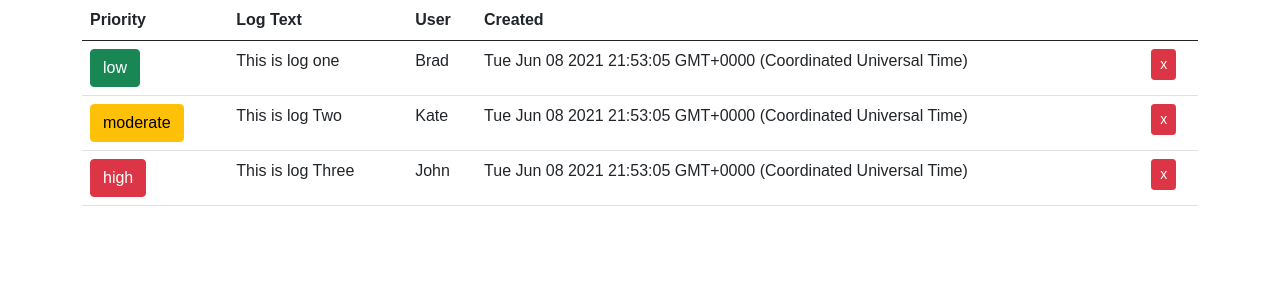
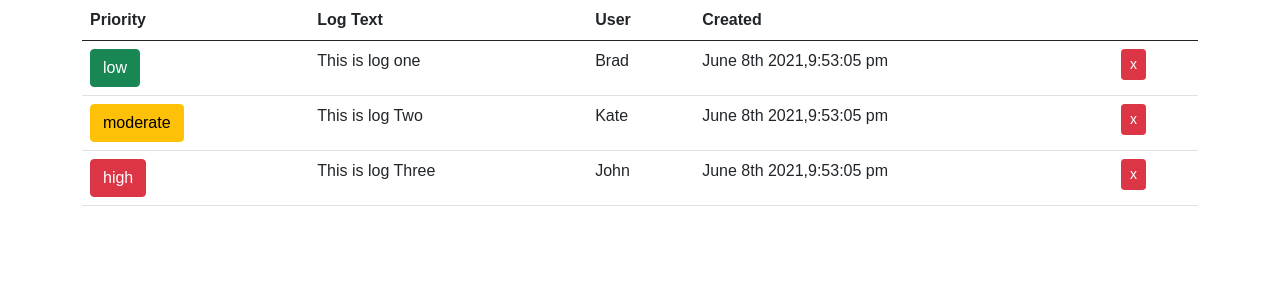
Before and after one commit to EngineerMohamedElhoussieny/electron-projects, a React app in the folder BugLoger/: page / in a window 1280 px wide. Shown: the top 300 px of the page. Built offline with nearby package versions, Linux system fonts and the light colour scheme; the HTML template or start-up script is replaced by a standard one.

Commit message:
formatting-dates-with-moment

```diff
--- a/BugLoger/main.js
+++ b/BugLoger/main.js
@@ -15,7 +15,7 @@
 
 function createMainWindow() {
 	mainWindow = new BrowserWindow({
-		width: 1100,
+		width: isDev ? 1400:1100,
 		height: 800,
 		show: false,
 		backgroundColor:'white',
--- a/BugLoger/package.json
+++ b/BugLoger/package.json
@@ -22,9 +22,11 @@
   },
   "dependencies": {
     "bootstrap": "^5.0.1",
+    "moment": "^2.29.1",
     "react": "^16.13.1",
     "react-bootstrap": "^1.6.1",
-    "react-dom": "^16.13.1"
+    "react-dom": "^16.13.1",
+    "react-moment": "^1.1.1"
   },
   "devDependencies": {
     "@babel/core": "^7.9.6",
--- a/BugLoger/src/components/LogItem.js
+++ b/BugLoger/src/components/LogItem.js
@@ -1,5 +1,6 @@
 import React from 'react'
 import {Button,Badge} from 'react-bootstrap'
+import Moment from 'react-moment'
 
 const LogItem = ({log:{_id,priority,user,text,created}}) => {
     const setVariant=()=>{
@@ -18,7 +19,7 @@
             <td><Button variant={setVariant()}>{priority}</Button></td>
             <td>{text}</td>
             <td>{user}</td>
-            <td>{created}</td>
+            <td><Moment format='MMMM Do YYYY,h:mm:ss a'>{new Date(created)}</Moment></td>
             <td>
                 <Button variant="danger" size='sm'>
                     x
```
Also changed, not shown: 1 other file (tests, documents, lock files or other folders).
